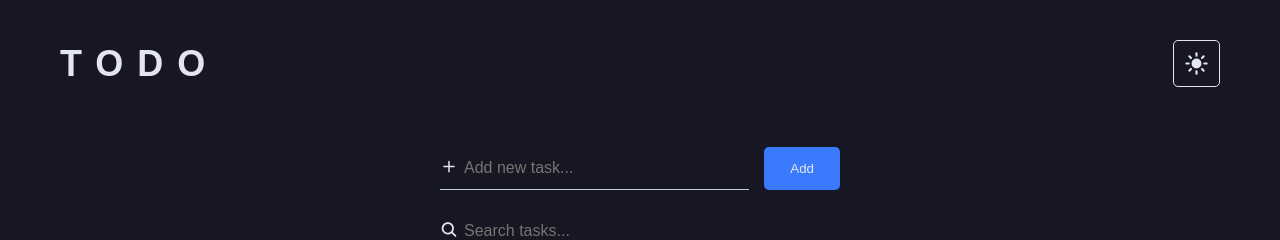
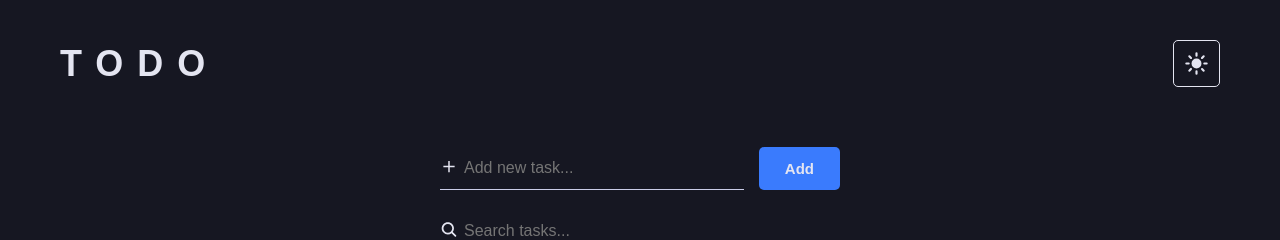
Before and after one commit to Diaa-Dw/FTS-todo-ts, a React (Vite) app: page / in a window 1280 px wide. Shown: the top 240 px of the page. Built offline with nearby package versions, Linux system fonts and the light colour scheme; no server answers.

Commit message:
Refactor button styles to ensure consistent font weight and size for large buttons

```diff
--- a/src/components/Button/button.style.css
+++ b/src/components/Button/button.style.css
@@ -25,6 +25,8 @@
 }
 
 .btn.lg {
+  font-weight: 700;
+  font-size: 1.5rem;
   padding: 1.2rem 2.5rem;
 }
 
```
